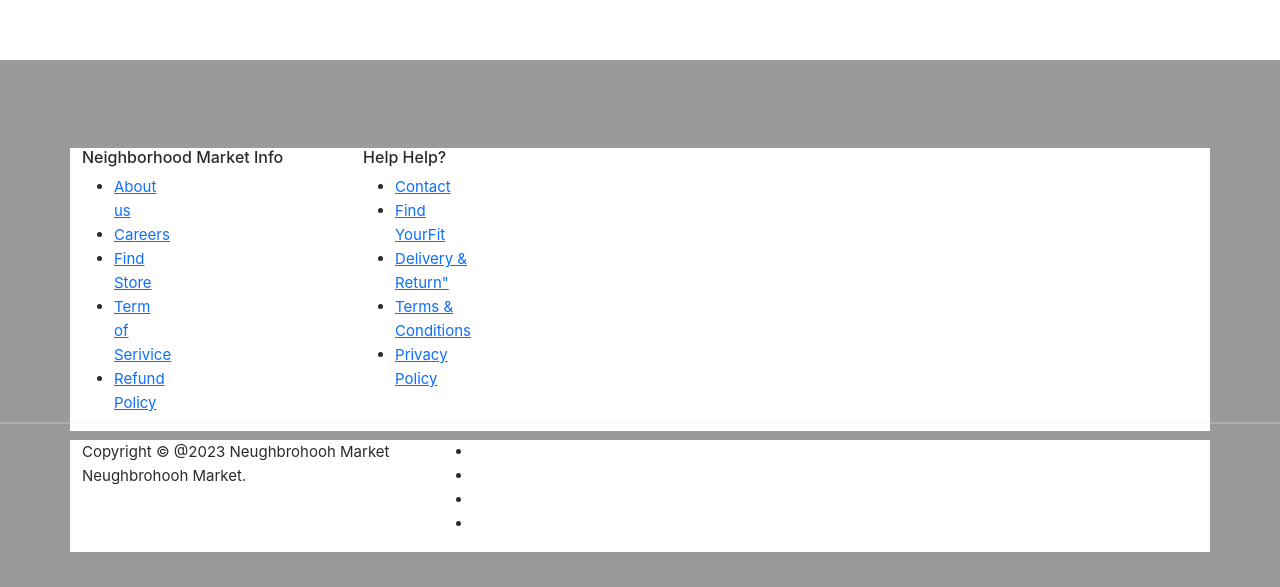
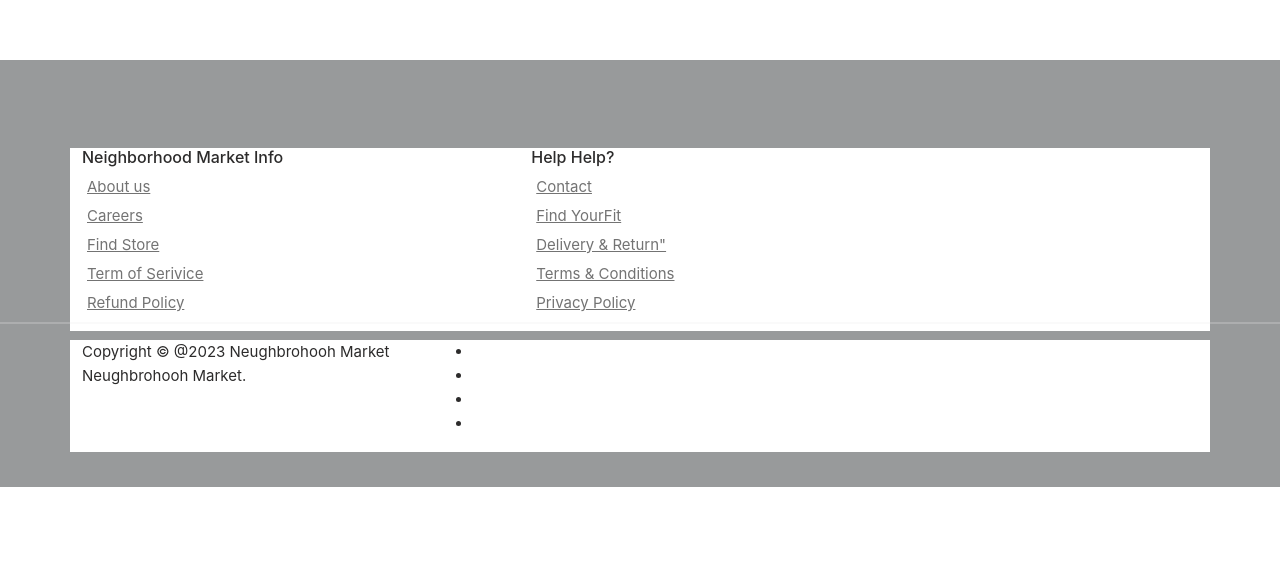
Before and after one commit to Darklove12/Team_Youth_Developer, a React (Vite) app: page / in a window 1280 px wide. Shown: the part 1854-2441 px from the top of the page. After the commit the page ends 2341 px from the top, so only its background shows below. Built offline with nearby package versions, Linux system fonts and the light colour scheme.

Commit message:
fixed link

```diff
--- a/src/components/Footer.css
+++ b/src/components/Footer.css
@@ -32,3 +32,40 @@
 {
   color:#737373;
 }
+.site-footer a:hover
+{
+  color:#3366cc;
+  text-decoration:none;
+}
+.footer-links
+{
+  padding-left:0;
+  list-style:none
+}
+.footer-links li
+{
+  display:block;
+
+
+}
+.footer-links a
+{
+  width: 400px;
+  color:#737373;
+  display: flex;
+  margin: 5px;
+
+}
+.footer-links a:active,.footer-links a:focus,.footer-links a:hover
+{
+  color:#3366cc;
+  text-decoration:none;
+}
+.footer-links.inline li
+{
+  display:inline-block
+}
+.site-footer .social-icons
+{
+  text-align:right
+}
```
